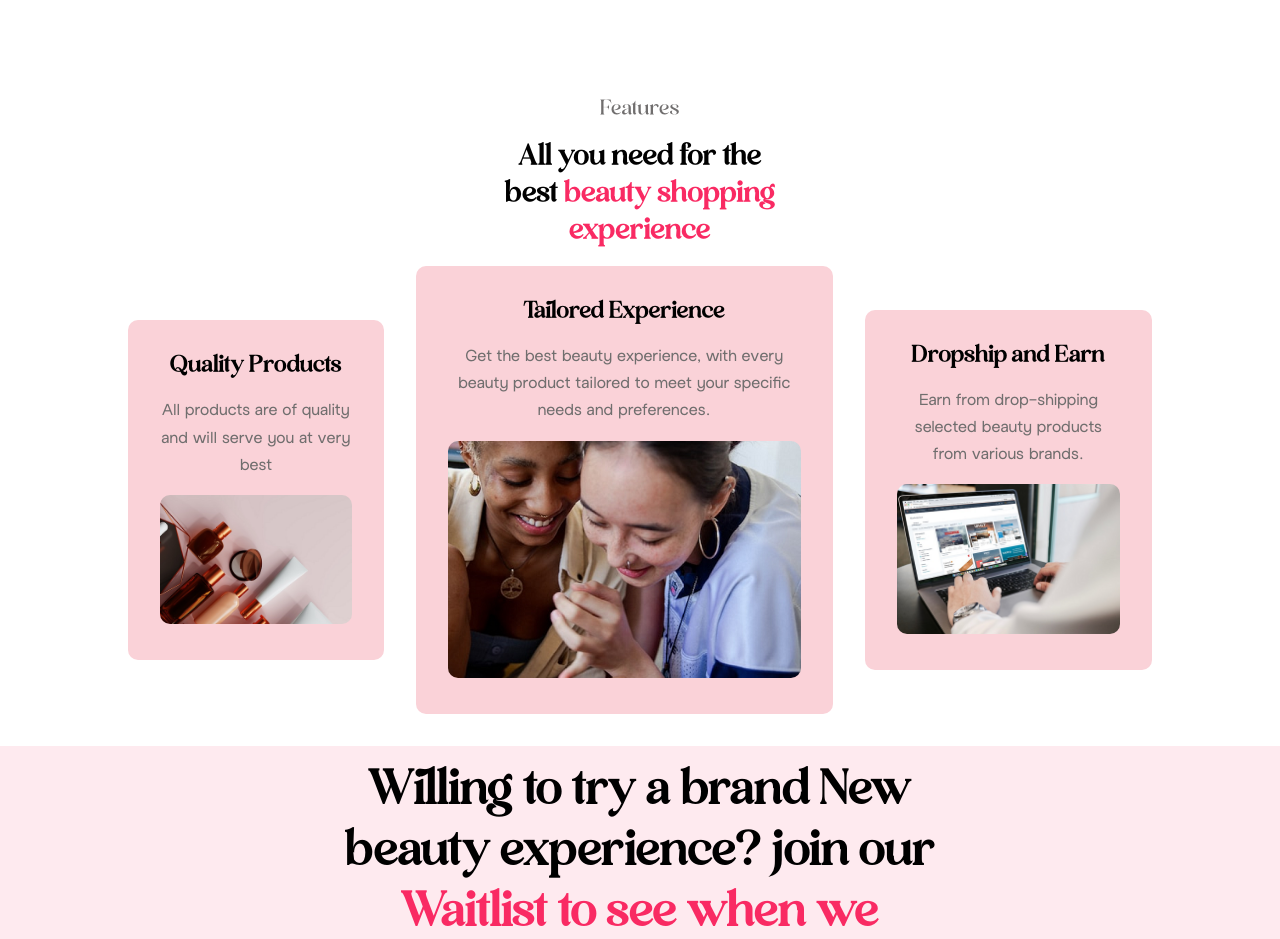
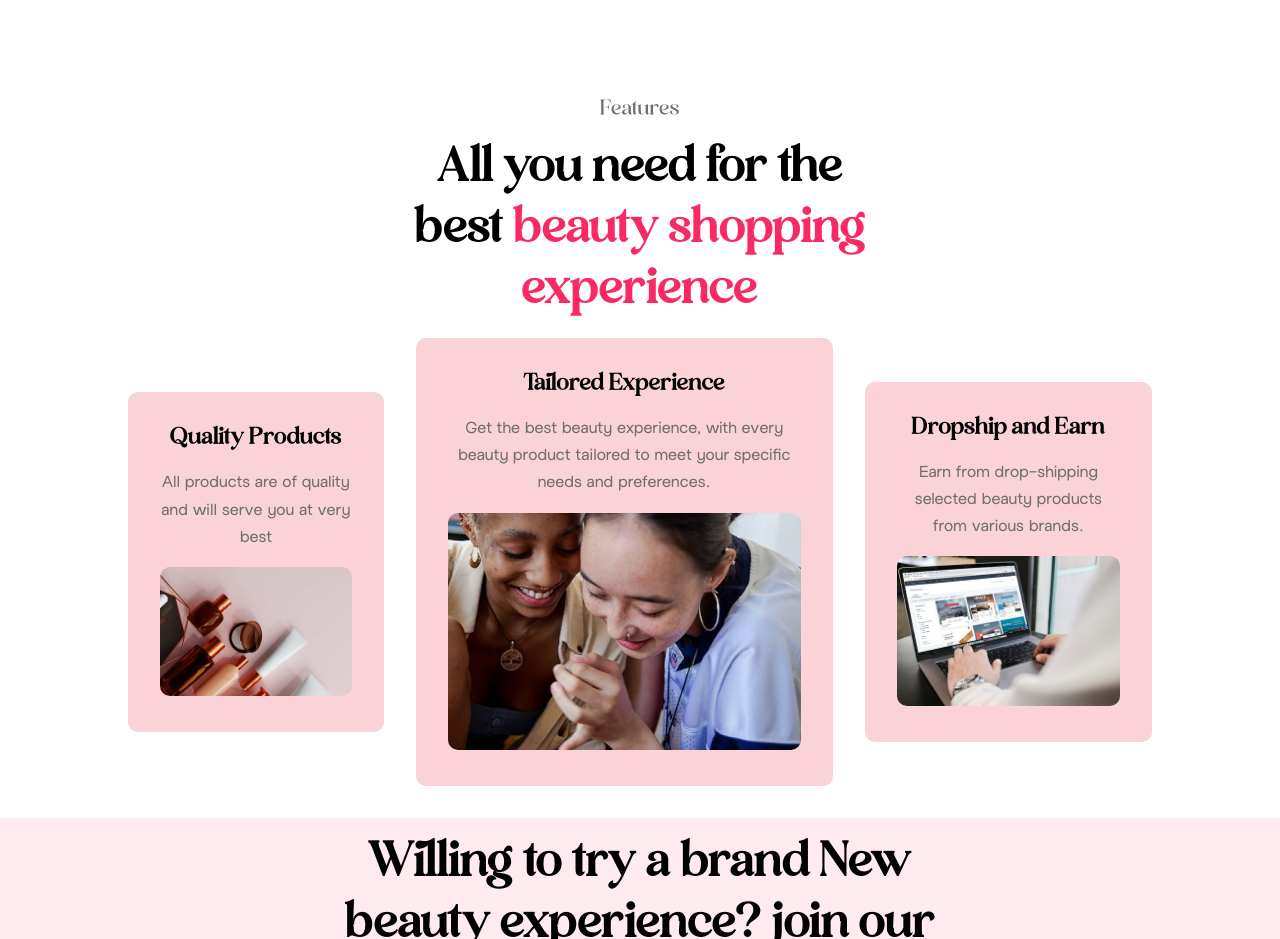
Before and after one commit to edahmitchel/calnitaclient, a React (Create React App) app: page / in a window 1280 px wide. Shown: the part 3260-4199 px from the top of the page. Built offline with nearby package versions, Linux system fonts and the light colour scheme.

Commit message:
fixed css ruleset error

```diff
--- a/src/App.css
+++ b/src/App.css
@@ -672,11 +672,11 @@ header {
     width: 80%;
     column-gap: 2rem;
   }
+  .features__container h2 {
+    font-size: 1.5rem;
+  }
 }
 
-.features__container h2 {
-  font-size: 1.5rem;
-}
 /* END OF FEATURES SECTION */
 
 /* CONTACT SECTION */
```
